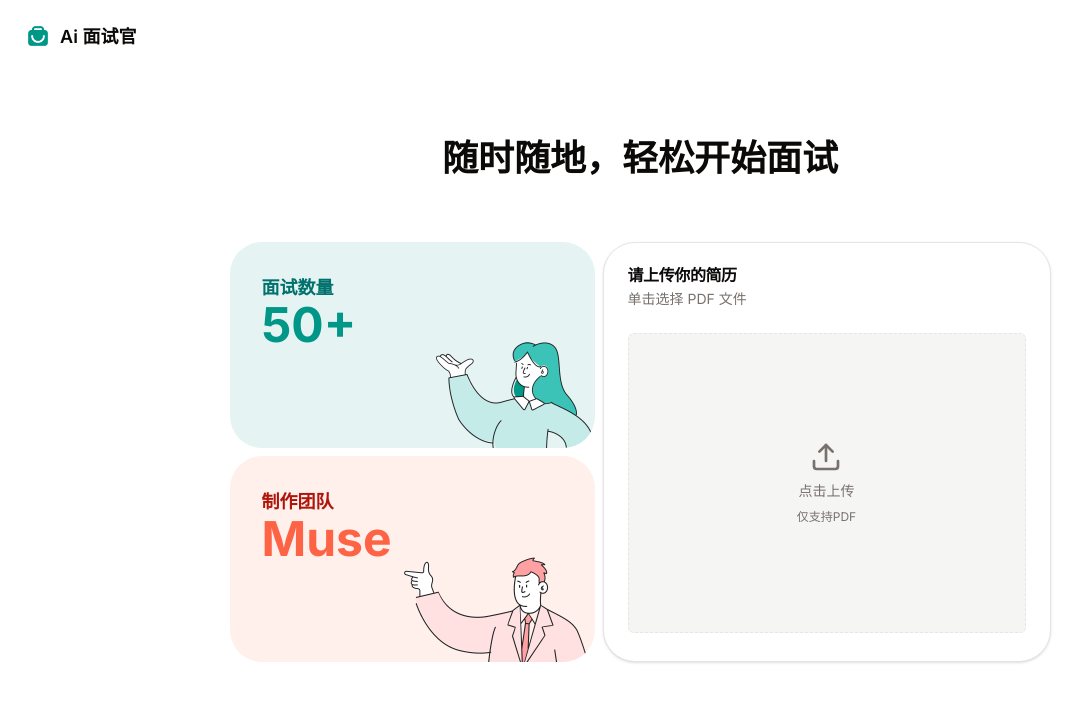
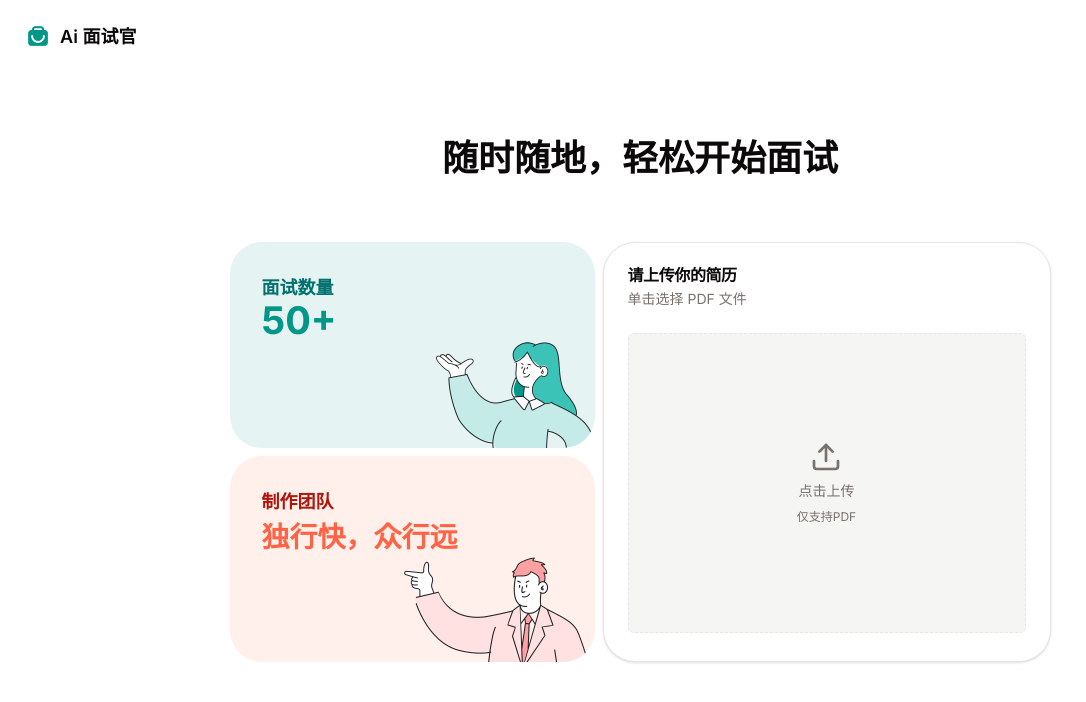
Before and after one commit to ZingerLittleBee/ai-interview, a Next.js app: page / in a window 1280 px wide. Shown: the top 702 px of the page, without its empty margins (0-1086 px from the left). Built offline with nearby package versions, Linux system fonts and the light colour scheme.

Commit message:
feat: update team name

```diff
--- a/components/UploadViewLayout.tsx
+++ b/components/UploadViewLayout.tsx
@@ -15,6 +15,7 @@ import {
 import { Input } from "@/components/ui/input";
 import Image from "next/image";
 import LoadingSvg from '@/public/loading.svg'
+
 
 const UploadViewLayout = () => {
   const { setFileUrl, setPage } = useInterviewStore();
@@ -56,7 +57,7 @@ const UploadViewLayout = () => {
               <div className="text-[#00716d] font-bold text-[18px]">
                 面试数量
               </div>
-              <div className="text-[#009688] font-bold text-[48px] leading-[48px]">
+              <div className="text-[#009688] font-bold text-[38px] leading-[38px]">
                 50+
               </div>
               <Image
@@ -71,8 +72,8 @@ const UploadViewLayout = () => {
               <div className="text-[#af150a] font-bold text-[18px]">
                 制作团队
               </div>
-              <div className="text-[#ff6345] font-bold text-[48px] leading-[48px]">
-                Muse
+              <div className="text-[#ff6345] font-bold text-[28px] leading-[28px] mt-2">
+                独行快，众行远
               </div>
               <Image
                 src="/heroSec-boy.png"
```
